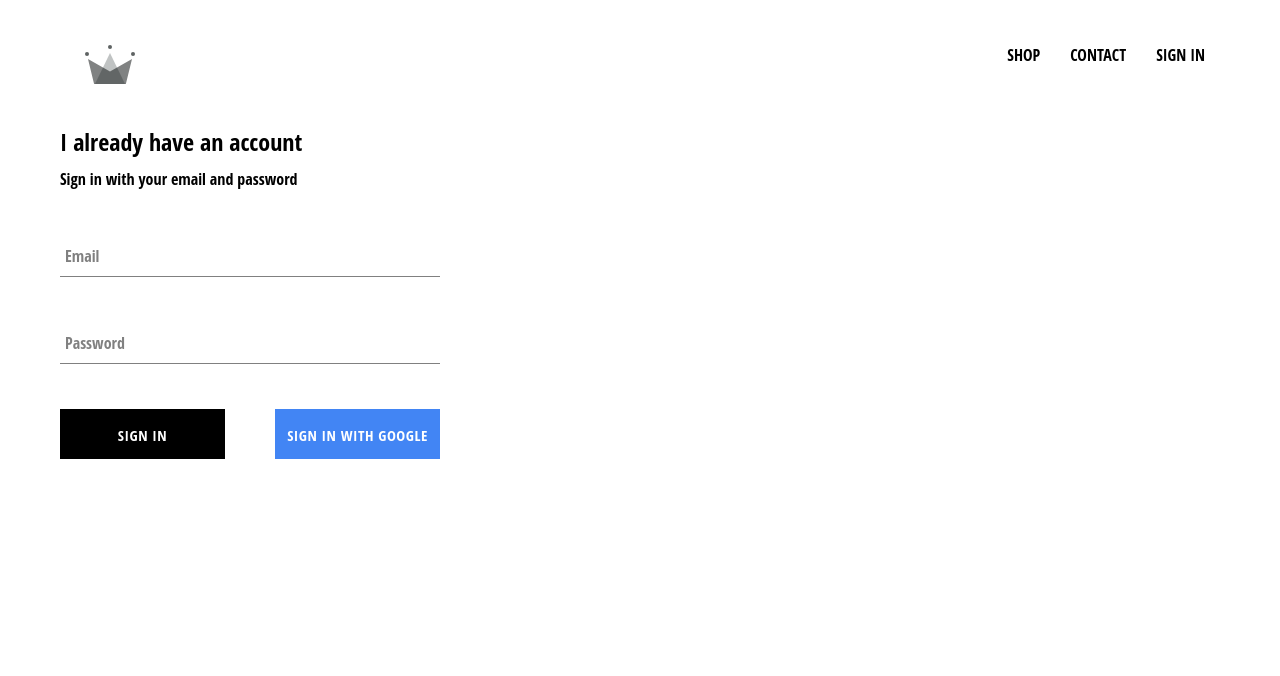
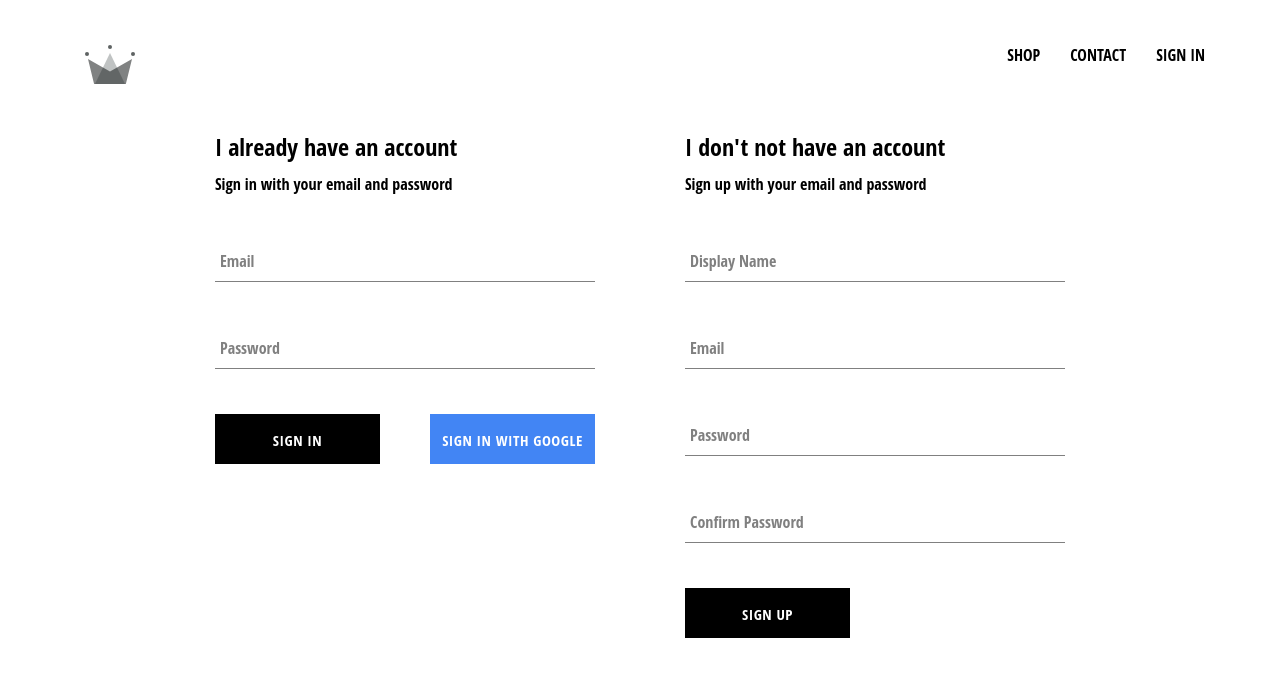
Before and after one commit to Dhruv1993/reactecomm, a React (Create React App) app: page /signin in a window 1280 px wide. Shown: the top 676 px of the page. Built offline with nearby package versions, Linux system fonts and the light colour scheme; no server answers.

Commit message:
normal signup added

```diff
--- a/src/App.js
+++ b/src/App.js
@@ -5,7 +5,7 @@
 import Shop from "./Pages/Shop/Shop.component";
 import Header from "./Components/Header/Header.componenet";
 import SigninAndSignupPage from "./Pages/Signin-and-Signup-page/signin-and-signup.component";
-import { auth } from "./Firebase/Firebase.utils";
+import { auth, createUserProfileDocument } from "./Firebase/Firebase.utils";
 
 /**
  *Switch will match the route / first and will not match anything else after that if you don't use exact
@@ -19,18 +19,38 @@
   unSubscribeFromAuth = null;
 
   componentDidMount() {
-    this.unSubscribeFromAuth = auth.onAuthStateChanged(user => {
-      this.setState({ currentUser: user });
-      console.log(user);
+    this.unSubscribeFromAuth = auth.onAuthStateChanged(async userAuth => {
+      // createUserProfileDocument(user)
+      if (userAuth) {
+
+        const userRef = await createUserProfileDocument(userAuth);
+        userRef.onSnapshot(snapShot => {
+          // console.log(snapShot.data())
+          this.setState(
+            {
+              currentUser: {
+                id: snapShot.id,
+                ...snapShot.data()
+              }
+            },
+            () => {
+              console.log(this.state);
+            }
+          );
+        });
+      } else {
+        this.setState({ currentUser: userAuth });
+      }
     });
   }
+
   componentWillUnmount() {
     this.unSubscribeFromAuth();
   }
   render() {
     return (
       <div>
-        <Header currentUser = {this.state.currentUser}/>
+        <Header currentUser={this.state.currentUser} />
         <Switch>
           <Route exact path="/" component={Homepage} />
           <Route path="/shop" component={Shop} />
--- a/src/Components/Form-input/Form-input.component.jsx
+++ b/src/Components/Form-input/Form-input.component.jsx
@@ -1,5 +1,6 @@
 import React from "react";
 import './Form-input.styles.scss'
+
 const FormInput = ({ handleChange, label, ...otherProps }) => {
   return (
     <div className="group">
--- /dev/null
+++ b/src/Components/sign-up/Sign-up.component.jsx
@@ -0,0 +1,90 @@
+import React, { Component } from "react";
+import FormInput from "../Form-input/Form-input.component";
+import Custombutton from "../Custom-button/Custom-button.component";
+import { auth, createUserProfileDocument } from "../../Firebase/Firebase.utils";
+import "./Sign-up.styles.scss";
+
+export default class Signup extends Component {
+  state = {
+    displayName: "",
+    email: "",
+    password: "",
+    confirmPassword: ""
+  };
+
+  handleSubmit = async event => {
+    event.preventDefault();
+    const { displayName, email, password, confirmPassword } = this.state;
+    if (password !== confirmPassword) {
+      alert("passwords don't match");
+      return;
+    }
+
+    try {
+      const { user } = await auth.createUserWithEmailAndPassword(
+        email,
+        password
+      );
+      createUserProfileDocument(user, { displayName });
+      // clear the form
+
+      this.setState({
+        displayName: "",
+        email: "",
+        password: "",
+        confirmPassword: ""
+      });
+    } catch (error) {
+      console.log(error);
+    }
+  };
+
+  handleChange = e => {
+    const { name, value } = e.target;
+    this.setState({ [name]: value });
+  };
+  render() {
+    const { displayName, email, password, confirmPassword } = this.state;
+    return (
+      <div className="sign-up">
+        <h2 className="title">I don't not have an account</h2>
+        <span>Sign up with your email and password</span>
+        <form className="sign-up-form" onSubmit={this.handleSubmit}>
+          <FormInput
+            type="text"
+            name="displayName"
+            value={displayName}
+            onChange={this.handleChange}
+            label="Display Name"
+            required
+          />
+          <FormInput
+            type="email"
+            name="email"
+            value={email}
+            onChange={this.handleChange}
+            label="Email"
+            required
+          />
+          <FormInput
+            type="password"
+            name="password"
+            value={password}
+            onChange={this.handleChange}
+            label="Password"
+            required
+          />
+          <FormInput
+            type="password"
+            name="confirmPassword"
+            value={confirmPassword}
+            onChange={this.handleChange}
+            label="Confirm Password"
+            required
+          />
+          <Custombutton type="submit">Sign Up</Custombutton>
+        </form>
+      </div>
+    );
+  }
+}
--- /dev/null
+++ b/src/Components/sign-up/Sign-up.styles.scss
@@ -0,0 +1,9 @@
+.sign-up{
+    display: flex;
+    flex-direction: column;
+    width: 380px;
+
+    .title{
+        margin: 10px 0;
+    }
+}
--- a/src/Firebase/Firebase.utils.js
+++ b/src/Firebase/Firebase.utils.js
@@ -14,6 +14,38 @@
   measurementId: "G-SYM33H74R4"
 };
 
+// ////////////////////////getting/creating profile and saving in DB////////////////////////////////
+
+export const createUserProfileDocument = async (userAuth, additionalData) => {
+  if (!userAuth) return; // return if no data from auth
+
+  const userRef = firestore.doc(`users/${userAuth.uid}`); // userauth is an object we get from cDM of app.js
+  const snapShot = await userRef.get();
+  console.log(snapShot);
+
+  // if the data doesnt exists, then add it to the database
+
+  if (!snapShot.exists) {
+    const { displayName, email } = userAuth;
+    const createdAt = new Date();
+
+    // put it in the databse
+    try {
+      await userRef.set({
+        displayName,
+        email,
+        createdAt,
+        ...additionalData
+      });
+    } catch (error) {
+      console.log("error creating user", error.message);
+    }
+  }
+
+  return userRef;
+};
+
+///////////////////////////////////////////////////////////////////////////////////////////////
 firebase.initializeApp(config);
 // anywhere we need to use the authentication we can use this
 export const auth = firebase.auth();
--- a/src/Pages/Signin-and-Signup-page/signin-and-signup.component.jsx
+++ b/src/Pages/Signin-and-Signup-page/signin-and-signup.component.jsx
@@ -1,11 +1,13 @@
 import React from "react";
 import "./signin-and-signup.styles.scss";
 import SignIn from "../../Components/sign-in/Sign-in.component";
+import Signup from "../../Components/sign-up/Sign-up.component";
 
 const SigninAndSignupPage = () => {
   return (
     <div className="sign-in-and-sign-up">
       <SignIn />
+      <Signup />
     </div>
   );
 };
--- a/src/Pages/Signin-and-Signup-page/signin-and-signup.styles.scss
+++ b/src/Pages/Signin-and-Signup-page/signin-and-signup.styles.scss
@@ -0,0 +1,6 @@
+.sign-in-and-sign-up{
+    width: 850px;
+    display: flex;
+    justify-content: space-between;
+    margin: 30px auto;
+}
```
